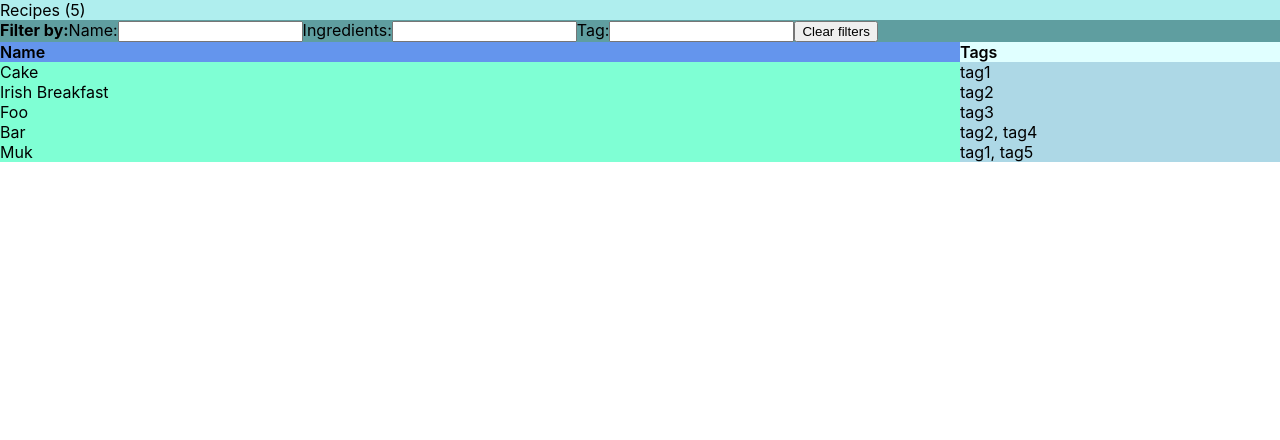
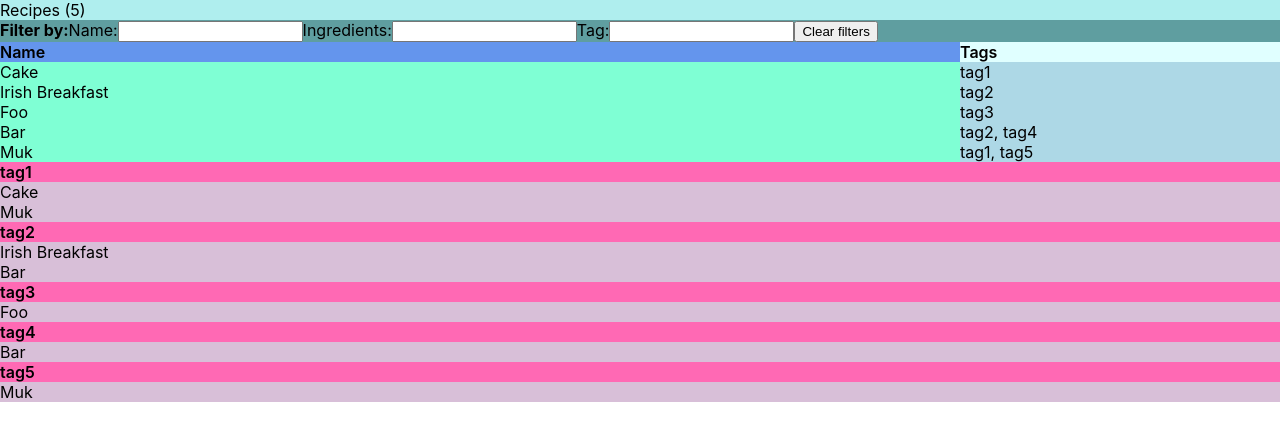
Before and after one commit to folkforms/recipes-react-app, a React (Create React App) app: page / in a window 1280 px wide. Shown: the top 440 px of the page. Built offline with nearby package versions, Linux system fonts and the light colour scheme.

Commit message:
Add recipes grouped by tag

```diff
--- a/src/App.js
+++ b/src/App.js
@@ -1,12 +1,13 @@
 import "./App.css";
 import recipes from "./recipes";
 import List from "./components/List/List";
+import Groups from "./components/Groups/Groups";
 
 function App() {
   return (
     <>
       <List recipes={recipes} />
-      {/* <Groups recipes={recipes} /> */}
+      <Groups recipes={recipes} />
     </>
   );
 }
--- /dev/null
+++ b/src/components/Groups/Groups.css
@@ -0,0 +1,8 @@
+.groups .group .group-name {
+  background-color: hotpink;
+  font-weight: 600;
+}
+
+.groups .group .item {
+  background-color: thistle;
+}
--- /dev/null
+++ b/src/components/Groups/Groups.js
@@ -0,0 +1,39 @@
+import React from 'react';
+import './Groups.css';
+
+const Groups = props => {
+  const { recipes } = props;
+  const tags = orderByTags(recipes);
+  return (
+    <>
+      <div className="groups">
+        {Object.keys(tags).map(key => (
+          <>
+            <div className="group">
+              <div className="group-name">{key}</div>
+              {tags[key].map(recipe => (
+                <div className="item">{recipe.name}</div>
+              ))}
+            </div>
+          </>
+        ))}
+      </div>
+    </>
+  );
+}
+
+const orderByTags = recipes => {
+  const tags = {};
+  recipes.forEach(recipe => {
+    recipe.metaData.tags.forEach(tag => {
+      if(!tags[tag]) {
+        tags[tag] = [];
+      }
+      tags[tag].push(recipe);
+    });
+  })
+  // console.log(`#### tags = ${JSON.stringify(tags)}`);
+  return tags;
+}
+
+export default Groups;
```
